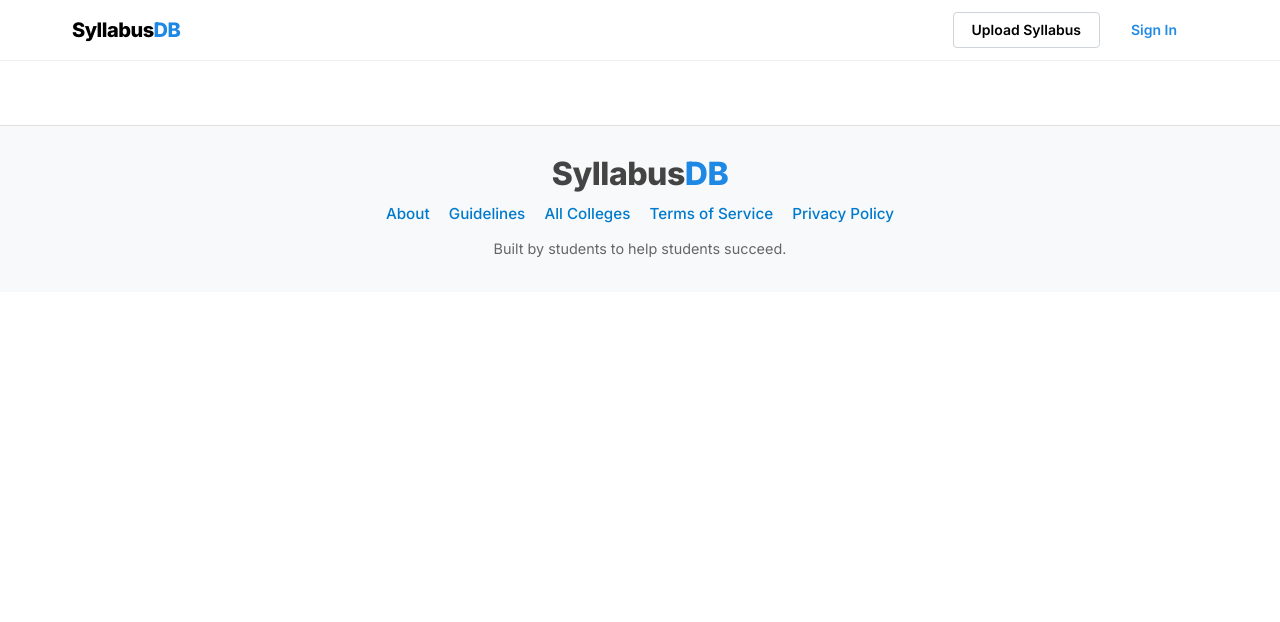
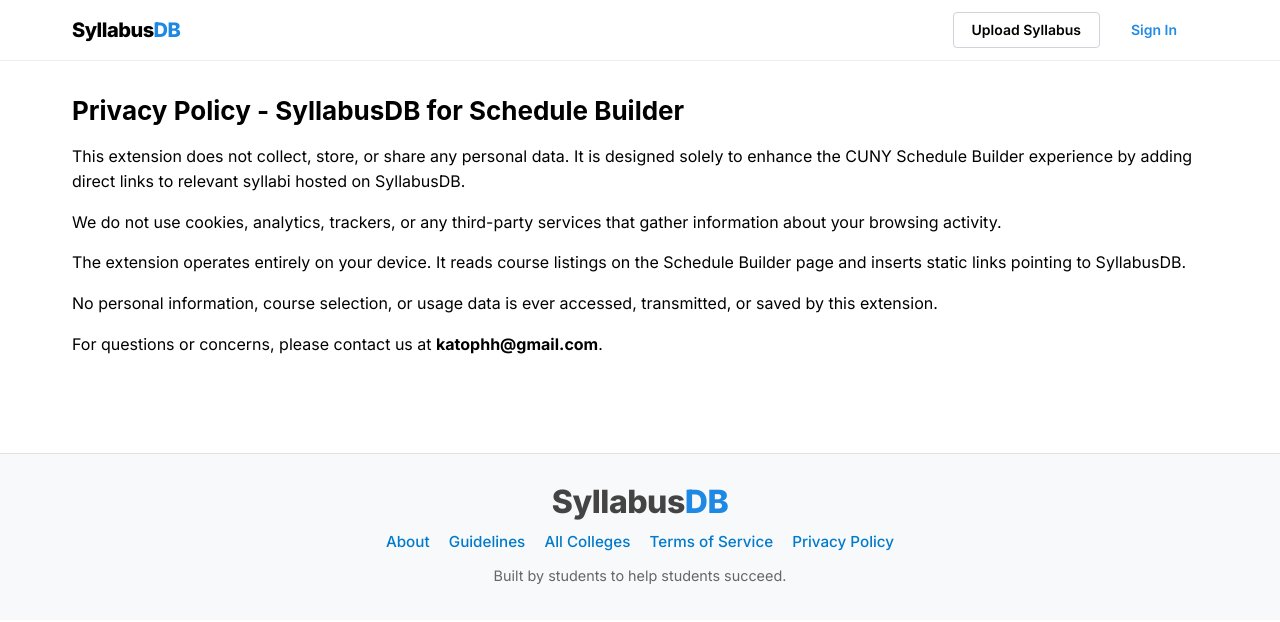
Before and after one commit to Nawang17/SyllabusDB, a React (Vite) app: page /extension-privacy-policy in a window 1280 px wide. Shown: the top 622 px of the page. Built offline with nearby package versions, Linux system fonts and the light colour scheme; no server answers.

Commit message:
Add Extension Privacy Policy page and route to App component

```diff
--- a/src/App.jsx
+++ b/src/App.jsx
@@ -21,6 +21,7 @@ import RequestCollege from "./pages/RequestCollege/RequestCollege.jsx";
 import AboutPage from "./pages/Footer/About/AboutPage.jsx";
 import PrivacyPolicy from "./pages/Footer/PrivacyPolicy/PrivacyPolicy.jsx";
 import SettingsPage from "./pages/Account/MyUploads/Settings/Settings.jsx";
+import ExtensionPrivacyPolicy from "./pages/syllabusdb-extension/ExtensionPrivacyPolicy.jsx";
 
 function App() {
   return (
@@ -48,6 +49,12 @@ function App() {
           <Route path="/aboutpage" element={<AboutPage />} />
           <Route path="/requestcollege" element={<RequestCollege />} />
           <Route path="/settings" element={<SettingsPage />} />
+
+          {/* SyllabusDB Extension Privacy Policy */}
+          <Route
+            path="/extension-privacy-policy"
+            element={<ExtensionPrivacyPolicy />}
+          />
         </Routes>
 
         <Footer />
--- /dev/null
+++ b/src/pages/syllabusdb-extension/ExtensionPrivacyPolicy.jsx
@@ -0,0 +1,40 @@
+import { Container, Title, Text, Stack } from "@mantine/core";
+
+export default function ExtensionPrivacyPolicy() {
+  return (
+    <Container size="1200px" py="xl" px="xl">
+      <Title order={2} mb="md">
+        Privacy Policy - SyllabusDB for Schedule Builder
+      </Title>
+
+      <Stack spacing="md">
+        <Text>
+          This extension does not collect, store, or share any personal data. It
+          is designed solely to enhance the CUNY Schedule Builder experience by
+          adding direct links to relevant syllabi hosted on SyllabusDB.
+        </Text>
+
+        <Text>
+          We do not use cookies, analytics, trackers, or any third-party
+          services that gather information about your browsing activity.
+        </Text>
+
+        <Text>
+          The extension operates entirely on your device. It reads course
+          listings on the Schedule Builder page and inserts static links
+          pointing to SyllabusDB.
+        </Text>
+
+        <Text>
+          No personal information, course selection, or usage data is ever
+          accessed, transmitted, or saved by this extension.
+        </Text>
+
+        <Text>
+          For questions or concerns, please contact us at{" "}
+          <strong>katophh@gmail.com</strong>.
+        </Text>
+      </Stack>
+    </Container>
+  );
+}
```
